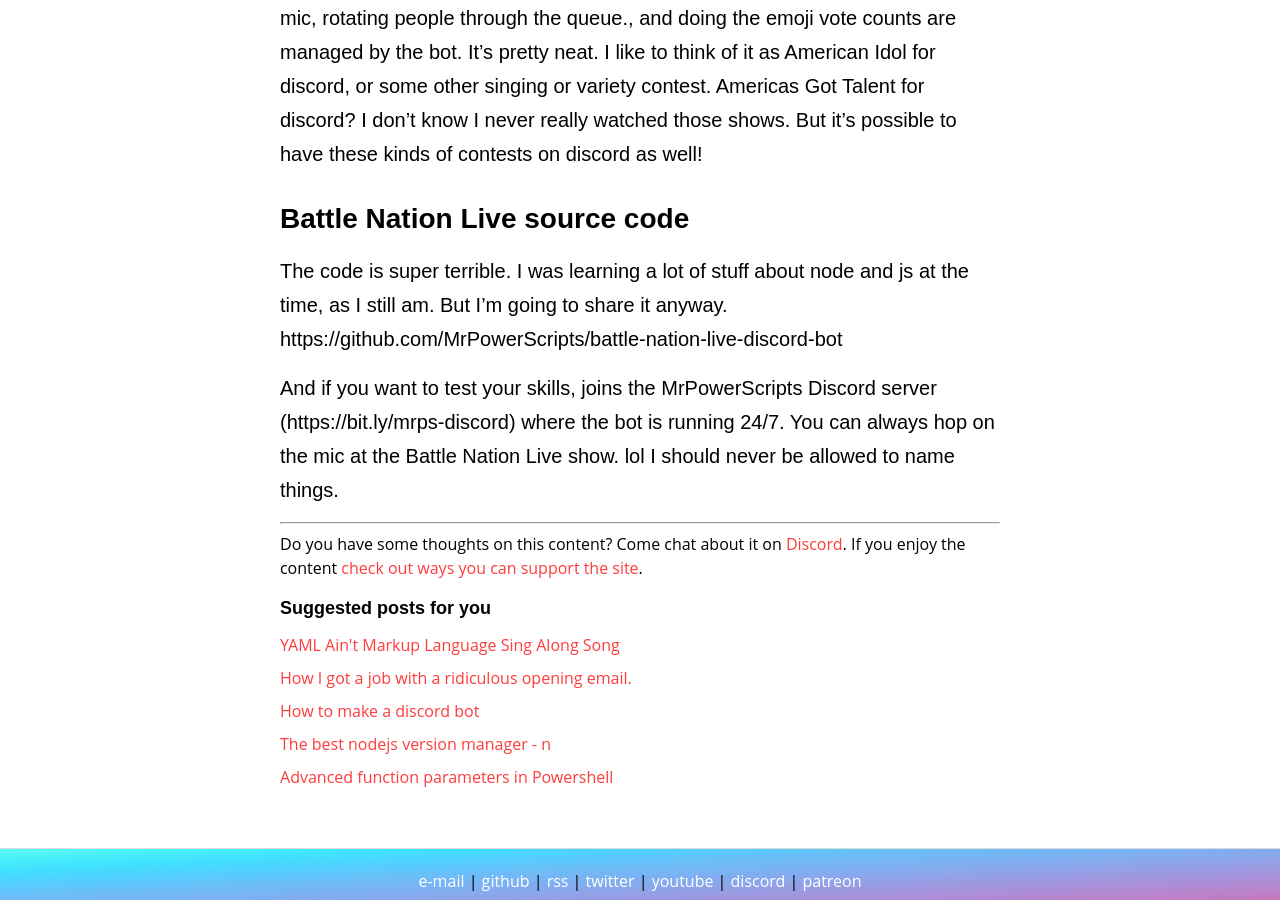
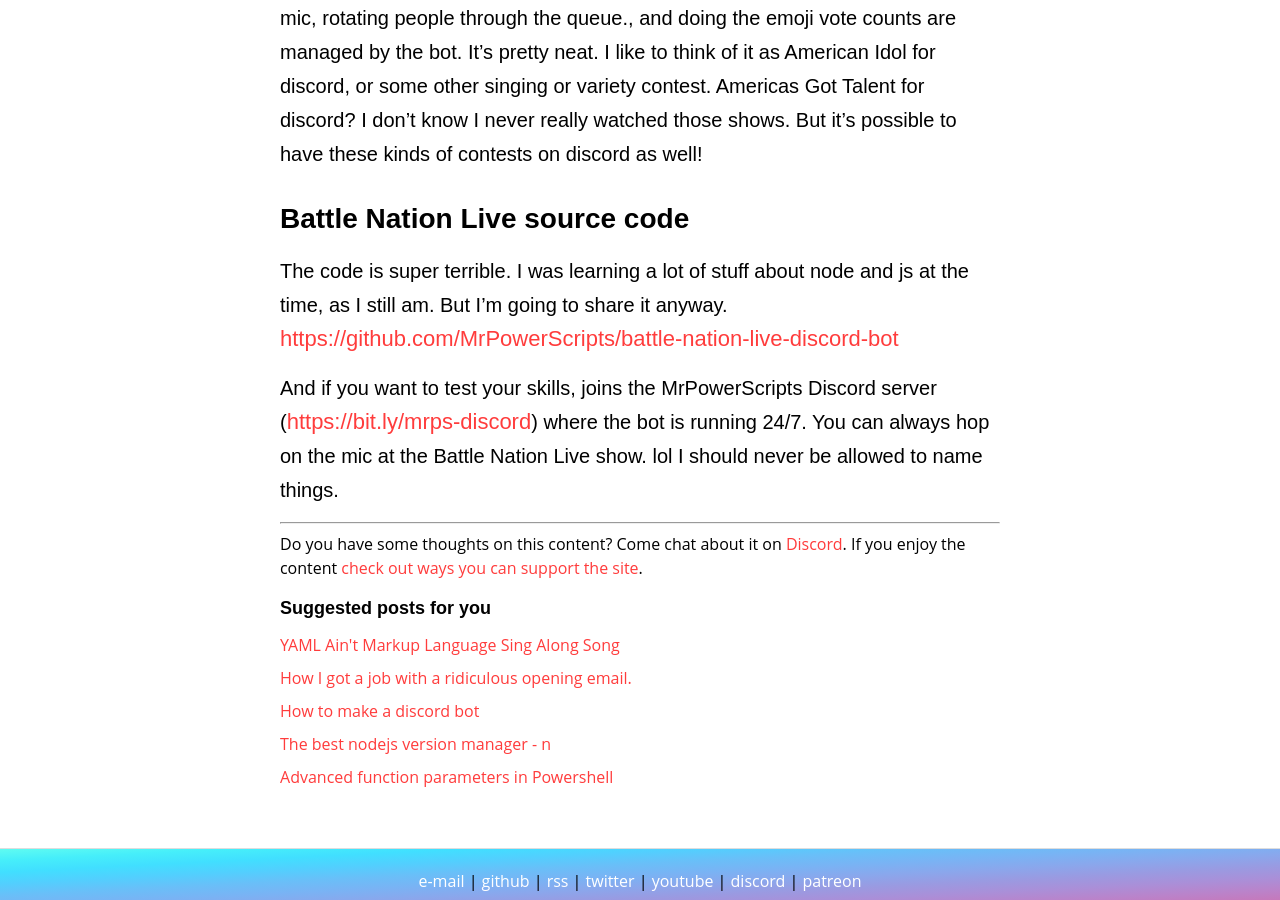
Before and after one commit to MrPowerScripts/MrPowerScripts.com, a Jekyll site: the page built from _posts/2020/2020-09-06-battle-nation-live.md, in a window 1280 px wide and 900 px high, scrolled down 1390 px. Built offline with Jekyll 4.4.1, drawn with Linux system fonts in a browser that asks for light colours; a script that is not in the unit is left out; some of the changed lines change nothing that is shown; some of the changed text lies outside the part shown.

Commit message:
links are nice

```diff
--- a/_posts/2020/2020-09-06-battle-nation-live.md
+++ b/_posts/2020/2020-09-06-battle-nation-live.md
@@ -9,7 +9,7 @@
 
 ## Battle Nation Live Overview
 
-You can get the quickest overview of how it works by checking out https://bnl.mrpowerscripts.com/, the original website.
+You can get the quickest overview of how it works by checking out [https://bnl.mrpowerscripts.com/](https://bnl.mrpowerscripts.com/), the original website.
 
 ## How does Battle Nation Live work
 
@@ -21,6 +21,6 @@
 
 ## Battle Nation Live source code
 
-The code is super terrible. I was learning a lot of stuff about node and js at the time, as I still am. But I'm going to share it anyway. https://github.com/MrPowerScripts/battle-nation-live-discord-bot
+The code is super terrible. I was learning a lot of stuff about node and js at the time, as I still am. But I'm going to share it anyway. [https://github.com/MrPowerScripts/battle-nation-live-discord-bot](https://github.com/MrPowerScripts/battle-nation-live-discord-bot)
 
-And if you want to test your skills, joins the MrPowerScripts Discord server (https://bit.ly/mrps-discord) where the bot is running 24/7. You can always hop on the mic at the Battle Nation Live show. lol I should never be allowed to name things.
+And if you want to test your skills, joins the MrPowerScripts Discord server ([https://bit.ly/mrps-discord](https://bit.ly/mrps-discord)) where the bot is running 24/7. You can always hop on the mic at the Battle Nation Live show. lol I should never be allowed to name things.
```
